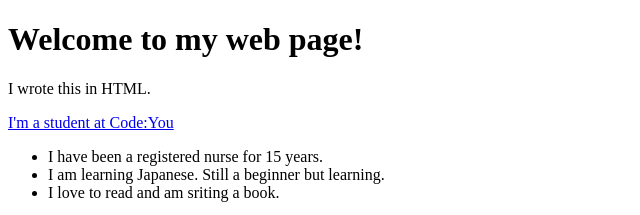
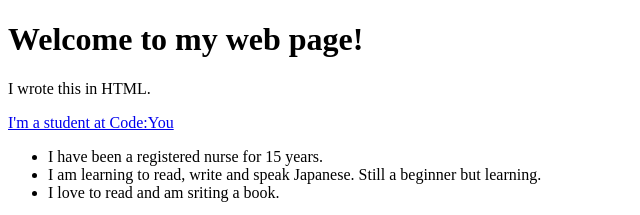
Before and after one commit to ammabe1/About-Me-HTML, a plain HTML site: page index.html in a window 1280 px wide. Shown: the top 215 px of the page, without its empty margins (0-640 px from the left). Drawn offline with Linux system fonts and the light colour scheme.

Commit message:
update to about me web page.

```diff
--- a/index.html
+++ b/index.html
@@ -11,7 +11,7 @@
    <a href="https://code-you.org">I'm a student at Code:You</a>
    <ul>
     <li>I have been a registered nurse for 15 years.</li>
-    <li>I am learning Japanese. Still a beginner but learning.</li>
+    <li>I am learning to read, write and speak Japanese. Still a beginner but learning.</li>
     <li>I love to read and am sriting a book.</li>
    </ul>
    <img src="https://code-you.org/wp-content/uploads/2023/07/codeyou-logo-wink.gif" alt="Code:You Logo">
```
